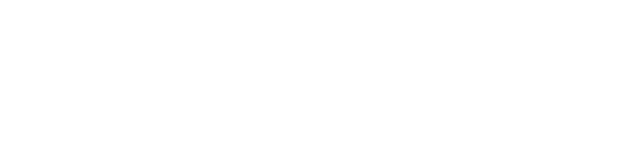
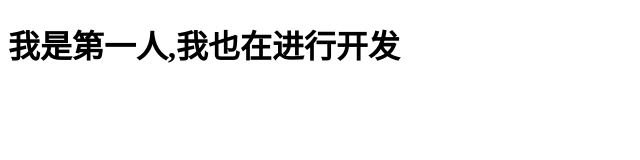
Before and after one commit to Russelwestbrookkd/ceshi, a plain HTML site: page pages/index.html in a window 1280 px wide. Shown: the whole page, without its empty margins (0-640 px from the left). Drawn offline with Linux system fonts and the light colour scheme.

Commit message:
第一个人进行的第二次

```diff
--- a/pages/index.html
+++ b/pages/index.html
@@ -8,6 +8,7 @@
     <link rel="stylesheet" href="../css/index.css">
 </head>
 <body>
+    <h1>我是第一人,我也在进行开发</h1>
     <script src="../js/index.js"></script>
 </body>
 </html>
```
